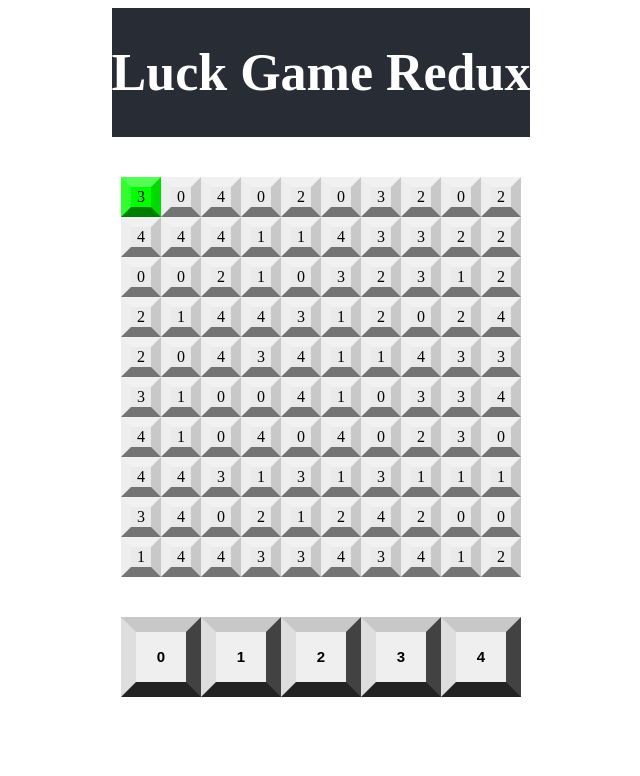
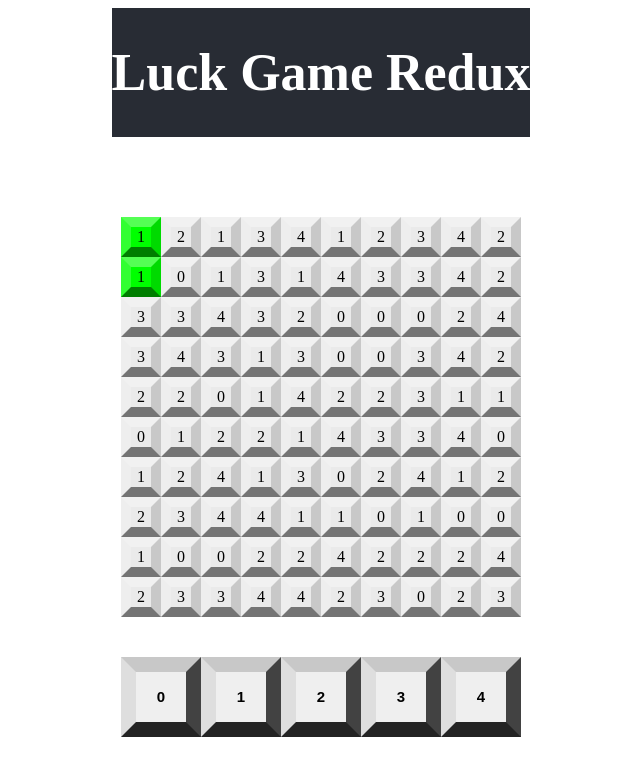
Before and after one commit to nurlanua/children-game, a React (Vite) app in the folder luck-game/: page / in a window 1280 px wide. Shown: the top 776 px of the page, without its empty margins (319-959 px from the left). Built offline with nearby package versions, Linux system fonts and the light colour scheme.

Commit message:
Finished the game

```diff
--- a/luck-game/src/App.tsx
+++ b/luck-game/src/App.tsx
@@ -11,7 +11,6 @@ function App() {
         <h1 className="App-title">Luck Game Redux</h1>
       </header>
       <GridBoard />
-      <Controls />
     </div>
   );
 }
--- a/luck-game/src/components/Controls.tsx
+++ b/luck-game/src/components/Controls.tsx
@@ -1,33 +1,17 @@
 import React from 'react'
 
-export default function Controls() {
-    return (
-        <div className="controls">
-            {/* 0 */}
-            <button className="control-button" onClick={(e) => {
-
-            }}>0</button>
-
-            {/* 1 */}
-            <button className="control-button" onClick={(e) => {
-
-            }}>1</button>
-
-            {/* 2 */}
-            <button className="control-button" onClick={(e) => {
-
-            }}>2</button>
-
-            {/* 3 */}
-            <button className="control-button" onClick={(e) => {
-
-            }}>3</button>
-
-            {/* 4 */}
-            <button className="control-button" onClick={(e) => {
-
-            }}>4</button>
-
-        </div>
-    )
+export default function Controls({ onChange }: { onChange: (num: number) => void }) {
+  return (
+    <div className="controls">
+      {[0, 1, 2, 3, 4].map((num) => (
+        <button
+          key={num}
+          className="control-button"
+          onClick={() => onChange(num)}
+        >
+          {num}
+        </button>
+      ))}
+    </div>
+  )
 }
--- a/luck-game/src/components/GridBoard.tsx
+++ b/luck-game/src/components/GridBoard.tsx
@@ -1,60 +1,98 @@
-import React from 'react'
+import React, { useEffect, useState } from 'react'
 import GridSquare from './GridSquare'
+import Controls from './Controls'
 
 const maxRows = 10;
 const maxCols = 10;
 
 export default function GridBoard() {
-  const numberGrid: number[][] = [];
-  const visited: boolean[][] = Array.from({ length: maxRows }, () => Array(maxCols).fill(false));
+  const [numberGrid, setNumberGrid] = useState<number[][]>([]);
+  const [targetNumber, setTargetNumber] = useState<number>(0);
+  const [visited, setVisited] = useState<boolean[][]>([]);
+  const [hasWon, setHasWon] = useState<boolean>(false);
 
-  const randomInt = (min: number, max: number) =>
-    Math.floor(Math.random() * (max - min + 1)) + min;
-
-  // Generate grid of random numbers
+  // generate grid when component mounts
+  useEffect(() => {
+    const grid: number[][] = [];
     for (let row = 0; row < maxRows; row++) {
       const rowArray: number[] = [];
       for (let col = 0; col < maxCols; col++) {
-      rowArray.push(randomInt(0, 4));
+        rowArray.push(Math.floor(Math.random() * 5));
       }
-    numberGrid.push(rowArray);
+      grid.push(rowArray);
     }
 
-  const targetNumber = numberGrid[0][0];
+    const startValue = grid[0][0];
+    setNumberGrid(grid);
+    setTargetNumber(grid[0][0]);
+    setVisited(floodFill(grid, startValue));
+  }, []);
 
-  // Flood fill function to mark matching squares
-  function floodFill(row: number, col: number) {
+  // flood fill function
+  function floodFill(grid: number[][], startValue: number): boolean[][] {
+    const visited = Array.from({ length: maxRows }, () =>
+      Array(maxCols).fill(false)
+    );
+
+    function fill(r: number, c: number) {
       if (
-      row < 0 || row >= maxRows ||
-      col < 0 || col >= maxCols ||
-      visited[row][col] ||
-      numberGrid[row][col] !== targetNumber
-    ) {
-      return;
+        r < 0 || r >= maxRows ||
+        c < 0 || c >= maxCols ||
+        visited[r][c] ||
+        grid[r][c] !== startValue
+      ) return;
+
+      visited[r][c] = true;
+
+      fill(r + 1, c);
+      fill(r - 1, c);
+      fill(r, c + 1);
+      fill(r, c - 1);
     }
 
-    visited[row][col] = true;
-
-    floodFill(row + 1, col); // down
-    floodFill(row - 1, col); // up
-    floodFill(row, col + 1); // right
-    floodFill(row, col - 1); // left
+    fill(0, 0);
+    return visited;
   }
 
-  // Start flood fill from top-left
-  floodFill(0, 0);
 
-  // Render grid
-  const grid: JSX.Element[][] = [];
+  function checkWin(grid: number[][]): boolean {
+    const value = grid[0][0];
+    return grid.every(row => row.every(cell => cell === value));
+  }
+
+  // update target number
+  const handleChange = (newNum: number) => {
+    if (numberGrid.length === 0) return;
+
+    const newGrid = numberGrid.map(row => [...row]);
+    for (let r = 0; r < maxRows; r++){
+      for (let c = 0; c < maxCols; c++){
+        if (visited[r][c]) {
+          newGrid[r][c] = newNum;
+        }
+      }
+    }
+    setNumberGrid(newGrid);
+    setTargetNumber(newNum);
+    setVisited(floodFill(newGrid, newNum));
+
+    if (checkWin(newGrid)) {
+      setHasWon(true);
+    }
+  };
+
+  // render grid
+  const grid: JSX.Element[] = [];
+
   for (let row = 0; row < maxRows; row++) {
-    grid.push([]);
     for (let col = 0; col < maxCols; col++) {
-      const currentNumber = numberGrid[row][col];
-      const color = visited[row][col] ? "1" : "0";
+      const currentNumber = numberGrid[row]?.[col] ?? 0;
+      const isVisited = visited[row]?.[col];
+      const color = isVisited ? "1" : "0";
 
-      grid[row].push(
+      grid.push(
         <GridSquare
-          key={`${col}${row}`}
+          key={`${row}-${col}`}
           color={color}
           number={currentNumber}
         />
@@ -63,8 +101,16 @@ export default function GridBoard() {
   }
 
   return (
-    <div className='grid-board'>
+    <div className="App">
+      <div className="grid-board">
         {grid}
+      </div>
+      <Controls onChange={handleChange} />
+      {hasWon && (
+        <div className="popup">
+          You won!
+        </div>
+      )}
     </div>
   );
 }
--- a/luck-game/src/index.css
+++ b/luck-game/src/index.css
@@ -98,3 +98,17 @@
   border-right-color: var(--button-color-r);
   border-bottom-color: var(--button-color-b);
 }
+
+.popup {
+  position: fixed;
+  top: 50%;
+  left: 50%;
+  transform: translate(-50%, -50%);
+  background-color: #fff;
+  padding: 30px 50px;
+  border: 2px solid #333;
+  box-shadow: 0 0 20px rgba(0,0,0,0.3);
+  font-size: 24px;
+  font-weight: bold;
+  z-index: 1000;
+}
```
Lines whose indentation alone changed are shown as unchanged.
